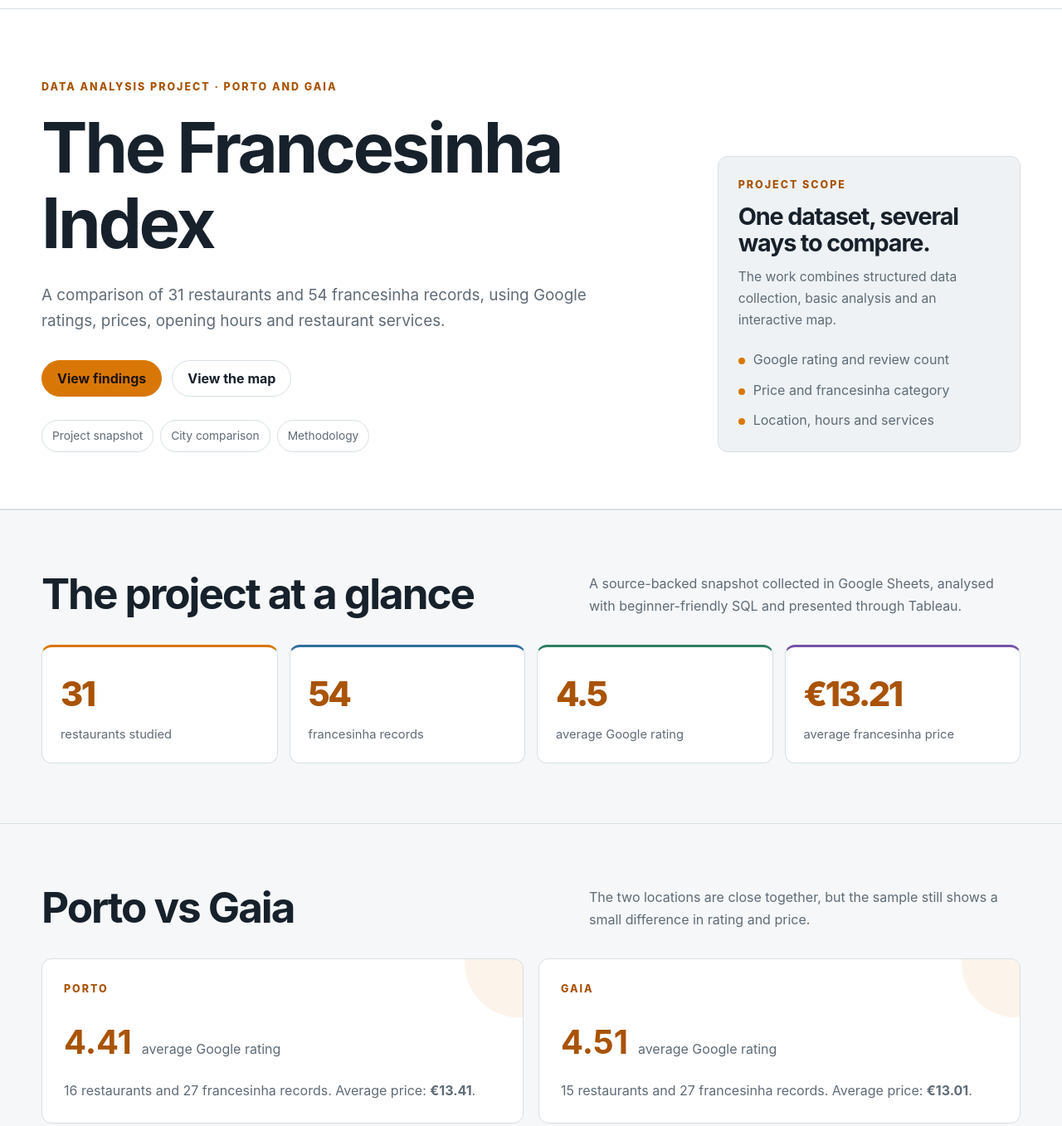
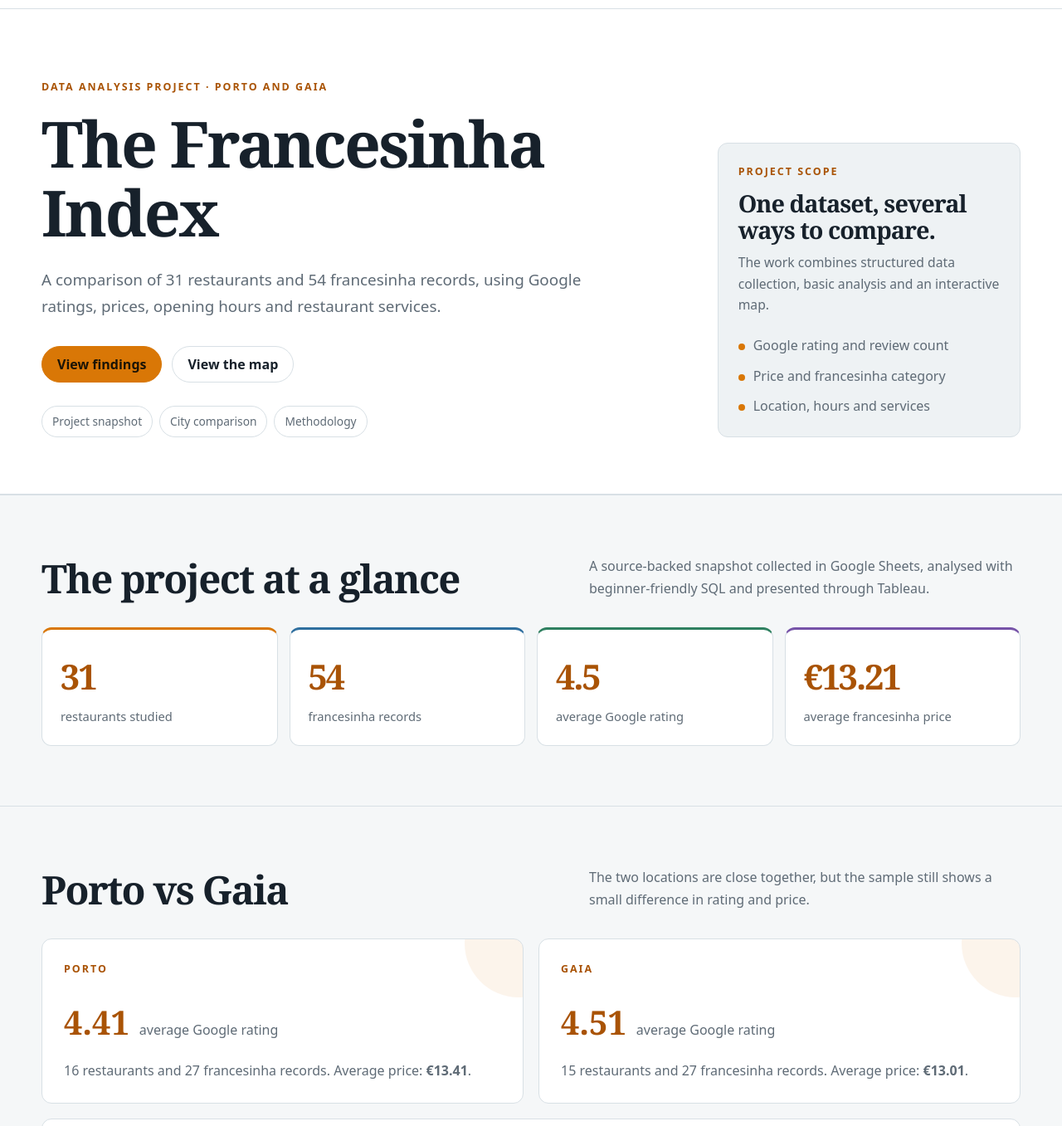
Before and after one commit to bmvf25/the-francesinha-index, a plain HTML site: page index.html in a window 1280 px wide. Shown: the part 60-1417 px from the top of the page at 83% size. Drawn offline with Linux system fonts and the light colour scheme.

Commit message:
Refine typography for a more natural professional style

```diff
--- a/index.html
+++ b/index.html
@@ -26,7 +26,7 @@
       margin: 0;
       color: var(--ink);
       background: var(--bg);
-      font: 16px/1.65 Inter, ui-sans-serif, system-ui, -apple-system, BlinkMacSystemFont, "Segoe UI", sans-serif;
+      font: 16px/1.65 ui-sans-serif, system-ui, -apple-system, BlinkMacSystemFont, "Segoe UI", sans-serif;
     }
     a { color: inherit; }
     .shell { width: min(calc(100% - 40px), var(--max)); margin: 0 auto; }
@@ -45,9 +45,10 @@
     .hero { padding: 84px 0 68px; background: var(--panel); border-bottom: 1px solid var(--line); }
     .hero-grid { display: grid; grid-template-columns: minmax(0, 1.35fr) minmax(280px, .65fr); align-items: end; gap: 56px; }
     .eyebrow { color: var(--orange-soft); font-size: .78rem; font-weight: 800; letter-spacing: .16em; text-transform: uppercase; }
-    h1, h2, h3 { line-height: 1.1; letter-spacing: -.04em; margin: 0; }
-    h1 { max-width: 740px; margin-top: 16px; font-size: clamp(3rem, 6.5vw, 5.7rem); }
-    h2 { font-size: clamp(2rem, 4vw, 3.4rem); }
+    h1, h2 { font-family: Georgia, "Times New Roman", serif; font-weight: 700; line-height: 1.08; letter-spacing: -.035em; margin: 0; }
+    h3 { line-height: 1.15; letter-spacing: -.025em; margin: 0; }
+    h1 { max-width: 740px; margin-top: 16px; font-size: clamp(3rem, 6vw, 5.1rem); }
+    h2 { font-size: clamp(2rem, 3.7vw, 3.15rem); }
     h3 { font-size: 1.3rem; }
     .hero p { max-width: 680px; color: var(--muted); font-size: 1.18rem; margin: 25px 0 0; }
     .hero-actions { display: flex; flex-wrap: wrap; gap: 12px; margin-top: 32px; }
@@ -72,7 +73,7 @@
     .metric:nth-child(2) { border-top-color: var(--blue); }
     .metric:nth-child(3) { border-top-color: var(--green); }
     .metric:nth-child(4) { border-top-color: var(--violet); }
-    .metric-value { display: block; color: var(--orange-soft); font-size: 2.6rem; font-weight: 850; letter-spacing: -.06em; }
+    .metric-value { display: block; color: var(--orange-soft); font-family: Georgia, "Times New Roman", serif; font-size: 2.6rem; font-weight: 700; letter-spacing: -.05em; }
     .metric-label { color: var(--muted); font-size: .92rem; }
     .grid-2 { display: grid; grid-template-columns: repeat(2, 1fr); gap: 18px; }
     .card { padding: 26px; }
@@ -80,7 +81,7 @@
     .city-card { position: relative; overflow: hidden; }
     .city-card::after { content: ""; position: absolute; width: 130px; height: 130px; right: -60px; top: -60px; border-radius: 50%; background: rgba(217,119,6,.08); }
     .city-stat { display: flex; align-items: baseline; gap: 12px; margin: 20px 0 4px; }
-    .city-stat strong { font-size: 2.5rem; color: var(--orange-soft); }
+    .city-stat strong { font-family: Georgia, "Times New Roman", serif; font-size: 2.5rem; color: var(--orange-soft); }
     .city-stat span { color: var(--muted); }
     .comparison { width: 100%; border-collapse: collapse; margin-top: 16px; }
     .comparison th, .comparison td { padding: 12px 0; border-bottom: 1px solid var(--line); text-align: left; }
@@ -88,7 +89,7 @@
     .comparison td:not(:first-child) { text-align: right; }
     .finding-grid { display: grid; grid-template-columns: repeat(3, 1fr); gap: 18px; }
     .finding .tag { display: inline-block; color: var(--orange-soft); font-size: .76rem; font-weight: 800; letter-spacing: .12em; text-transform: uppercase; }
-    .finding strong { display: block; margin-top: 18px; font-size: 1.8rem; letter-spacing: -.04em; }
+    .finding strong { display: block; margin-top: 18px; font-family: Georgia, "Times New Roman", serif; font-size: 1.8rem; letter-spacing: -.03em; }
     .bar-list { margin-top: 22px; }
     .bar-row { display: grid; grid-template-columns: 76px 1fr 50px; align-items: center; gap: 10px; margin: 10px 0; color: var(--muted); font-size: .9rem; }
     .bar { height: 9px; overflow: hidden; border-radius: 999px; background: rgba(255,255,255,.1); }
```
